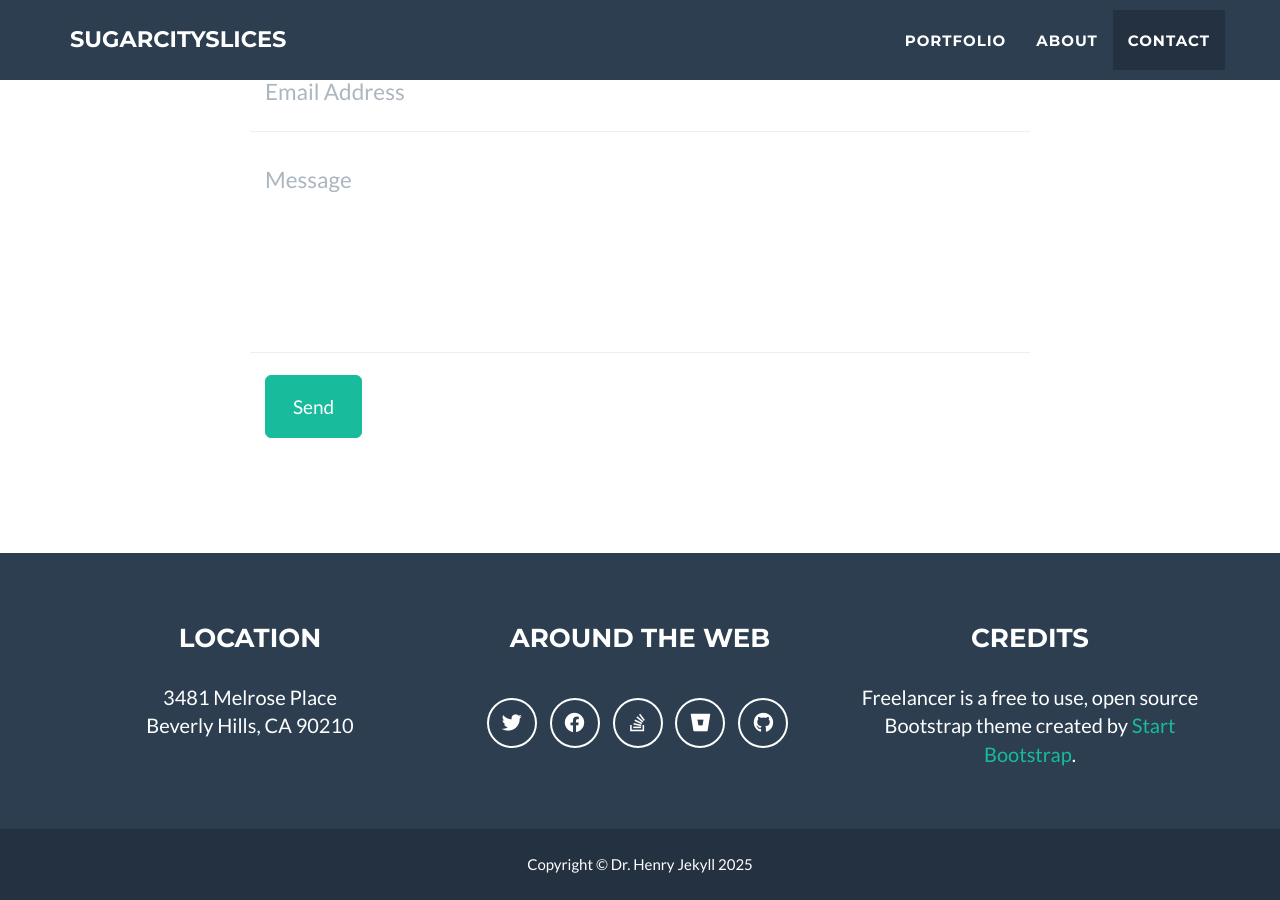
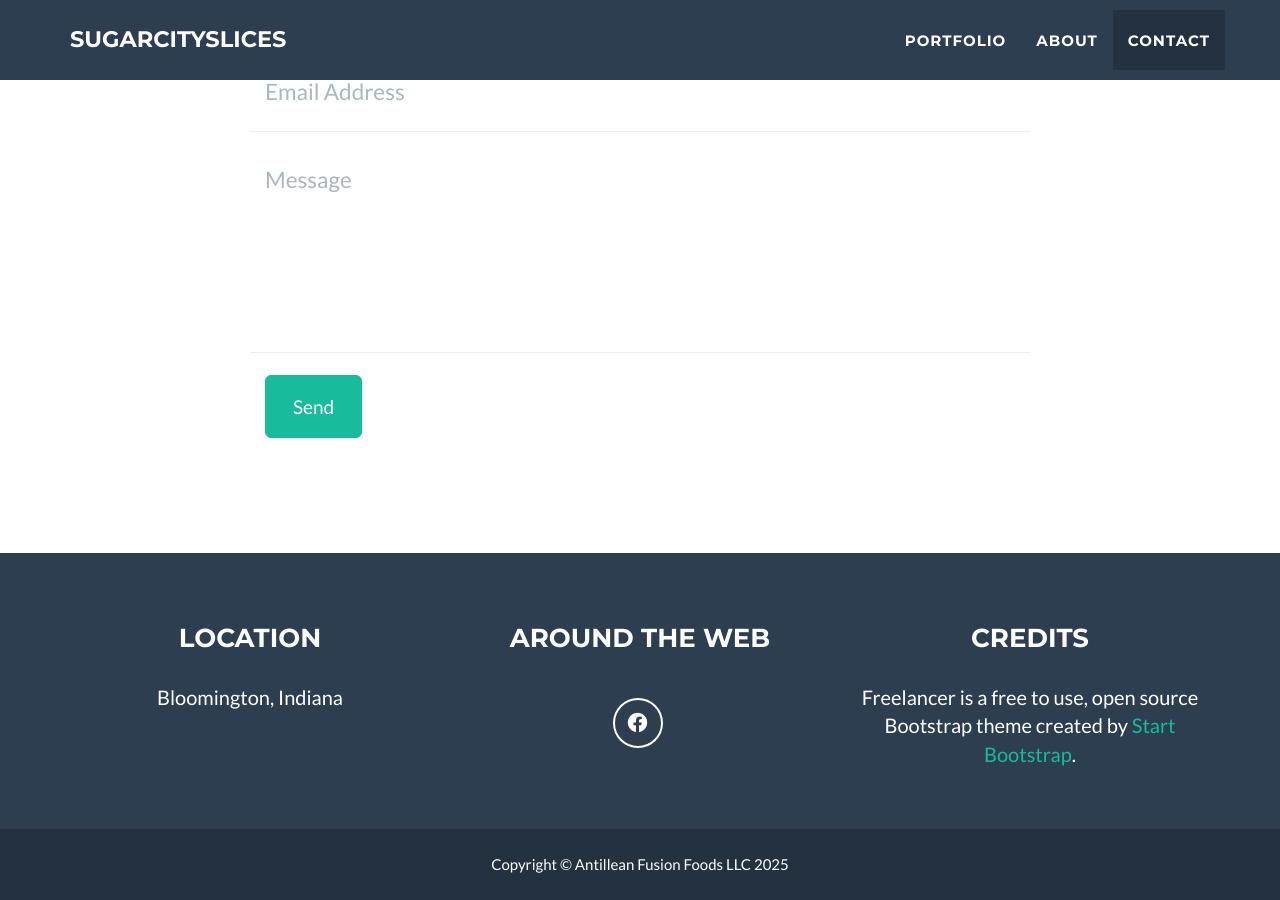
Before and after one commit to willaliburd/Sugarcityslices, a Jekyll site: the page built from _posts/2014-07-18-project-1.markdown, in a window 1280 px wide and 900 px high, scrolled down 3222 px. Built offline with Jekyll 4.4.1, drawn with Linux system fonts in a browser that asks for light colours.

Commit message:
Update _config.yml
1 - Add facebook url and delete remaining socials
2 - Update location
3 - Update description
4 - delete title, keywords, skills, and meta_author

```diff
--- a/_config.yml
+++ b/_config.yml
@@ -32,28 +32,19 @@ color:
 
 # Footer settings
 footer:
-  copyright: Dr. Henry Jekyll
+  copyright: Antillean Fusion Foods LLC
   location: Location
   social: Around the Web
   credits: Credits
 
 # Social networks usernames (many more available: google-plus, flickr, dribbble, pinterest, instagram, tumblr, linkedin, etc.)
 social:
-  - title: twitter
-    url: http://twitter.com/jekyllrb
   - title: facebook
-    url:
-  - title: stack-overflow
-    url: http://stackoverflow.com/questions/tagged/jekyll
-  - title: bitbucket
-    url: http://bitbucket.org/jekyll
-  - title: github
-    url: http://github.com/jekyll
+    url: https://www.facebook.com/profile.php?id=61574852434263
 
 # Postal address (add as many lines as necessary)
 address:
-  - line: 3481 Melrose Place
-  - line: Beverly Hills, CA 90210
+  - line: Bloomington, Indiana
 
 # Credits content
 credits: 'Freelancer is a free to use, open source Bootstrap theme created by <a href="http://startbootstrap.com">Start Bootstrap</a>.'
```
